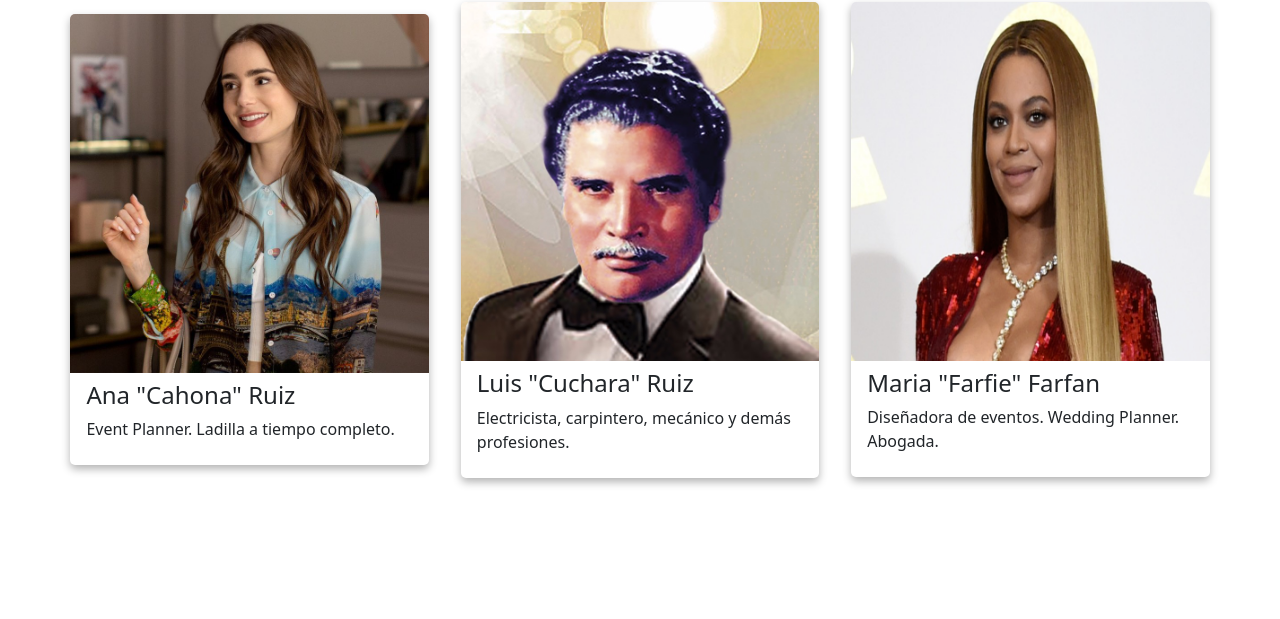
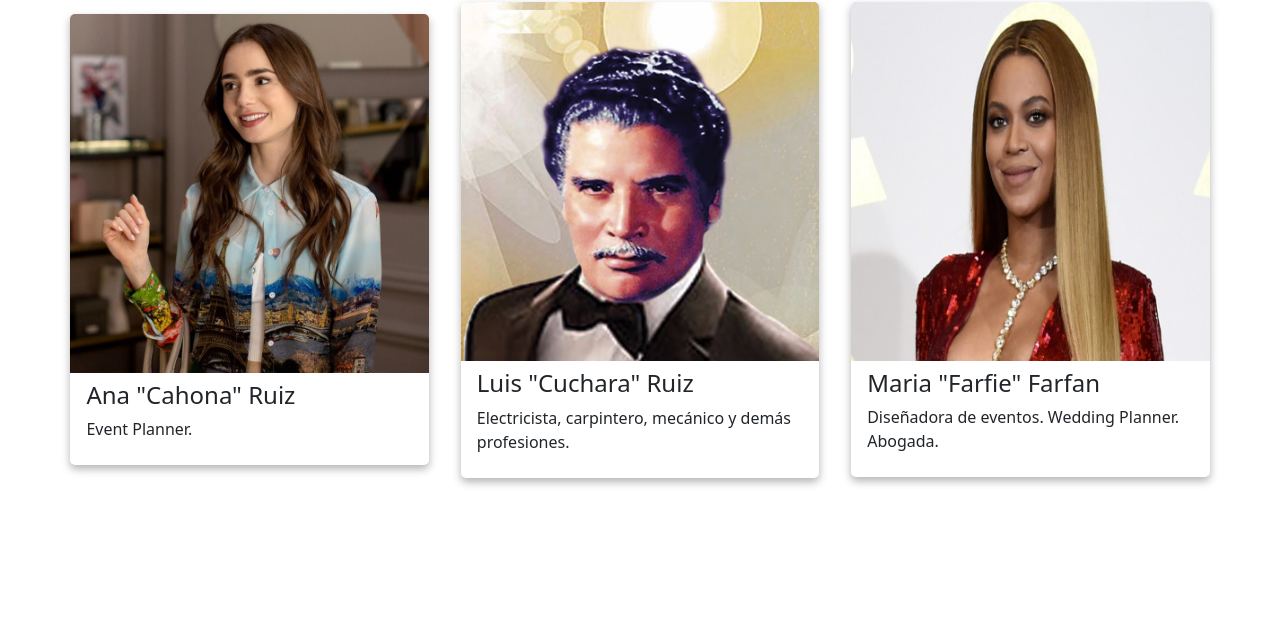
Before and after one commit to elmascarteluo/GuayoyoPalets, a plain HTML site: page team.html in a window 1280 px wide. Shown: the part 110-729 px from the top of the page. Drawn offline with nearby package versions, Linux system fonts and the light colour scheme.

Commit message:
Cambios menores en team

```diff
--- a/team.html
+++ b/team.html
@@ -50,7 +50,7 @@
             <img class="card_picture" src="team/karina.png" alt="Foto de miembro del Team">
             <div class="member_description">
                 <h4>Ana "Cahona" Ruiz</h4>
-                <p>Event Planner. Ladilla a tiempo completo.</p>
+                <p>Event Planner. </p>
             </div>
         </div>
 
```
